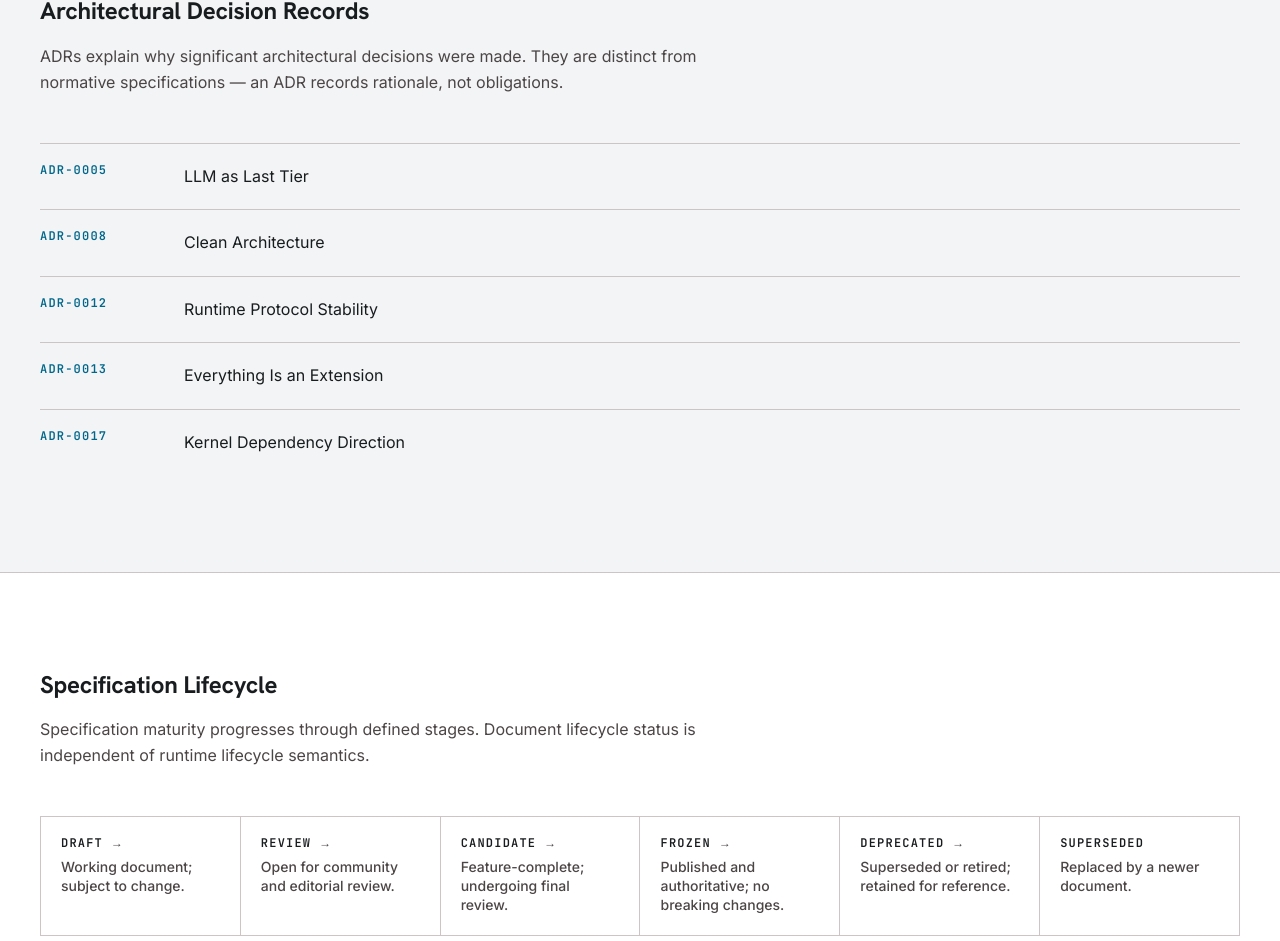
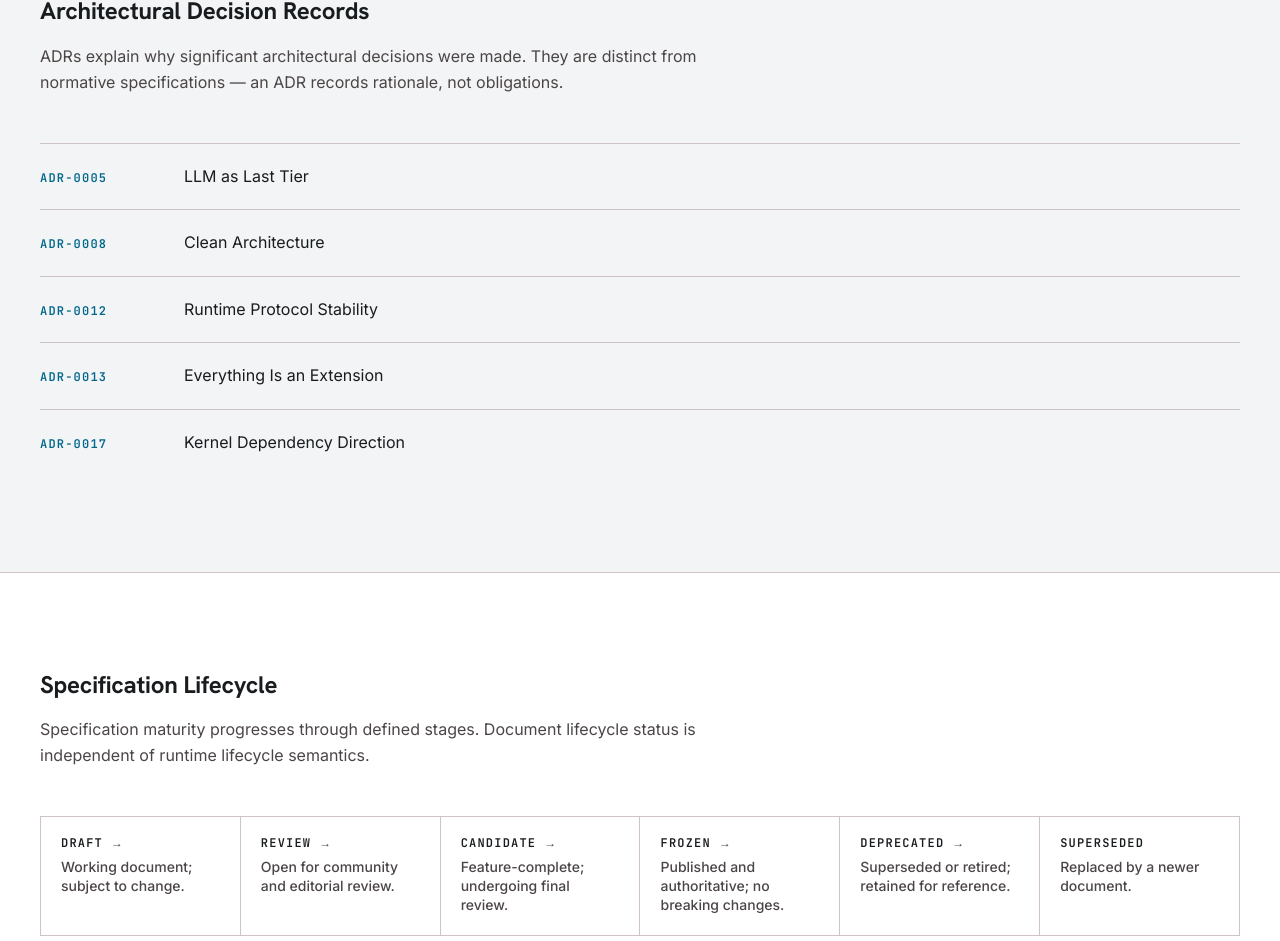
Before and after one commit to rohinik-org/rohinik.org, a Next.js app in the folder apps/website/: page /specifications in a window 1280 px wide. Shown: the part 4752-5693 px from the top of the page. Built offline with nearby package versions, Linux system fonts and the light colour scheme.

Commit message:
fix(website): align ADR IDs to title baseline in DecisionRecordPreview

```diff
--- a/apps/website/components/specifications/DecisionRecordPreview.tsx
+++ b/apps/website/components/specifications/DecisionRecordPreview.tsx
@@ -23,7 +23,7 @@ export function DecisionRecordPreview() {
           {adrs.map((adr) => (
             <div
               key={adr.id}
-              className="grid grid-cols-1 md:grid-cols-[7rem_1fr] gap-2 md:gap-8 py-5"
+              className="grid grid-cols-1 md:grid-cols-[7rem_1fr] md:items-baseline gap-2 md:gap-8 py-5"
             >
               <span className="font-mono text-label-caps uppercase tracking-widest text-secondary">
                 {adr.id}
```
